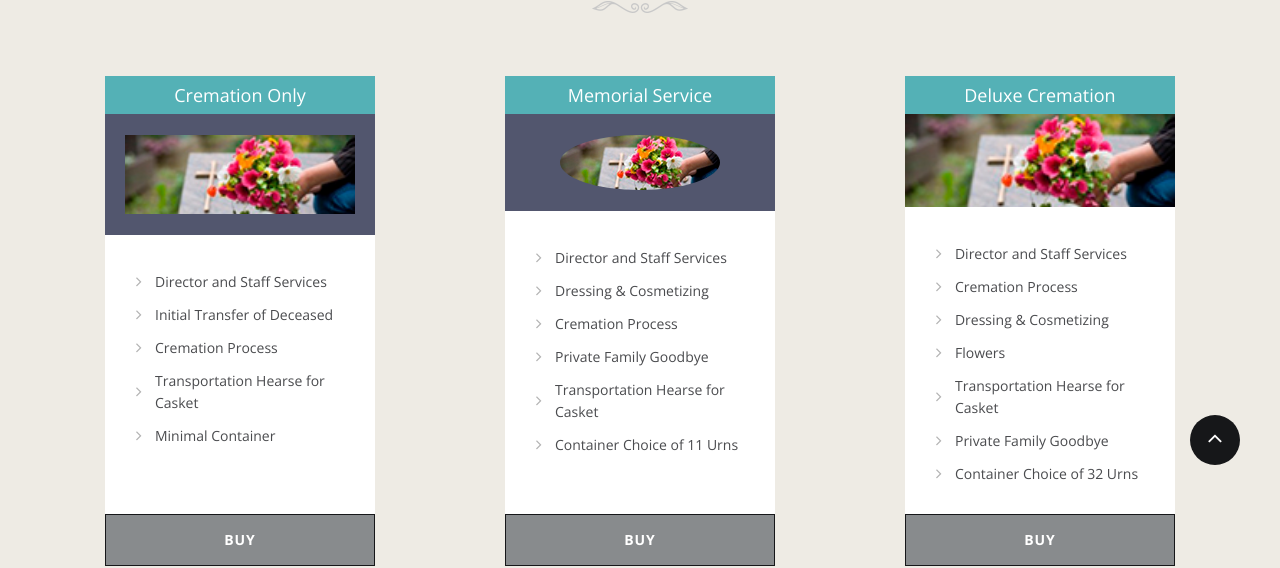
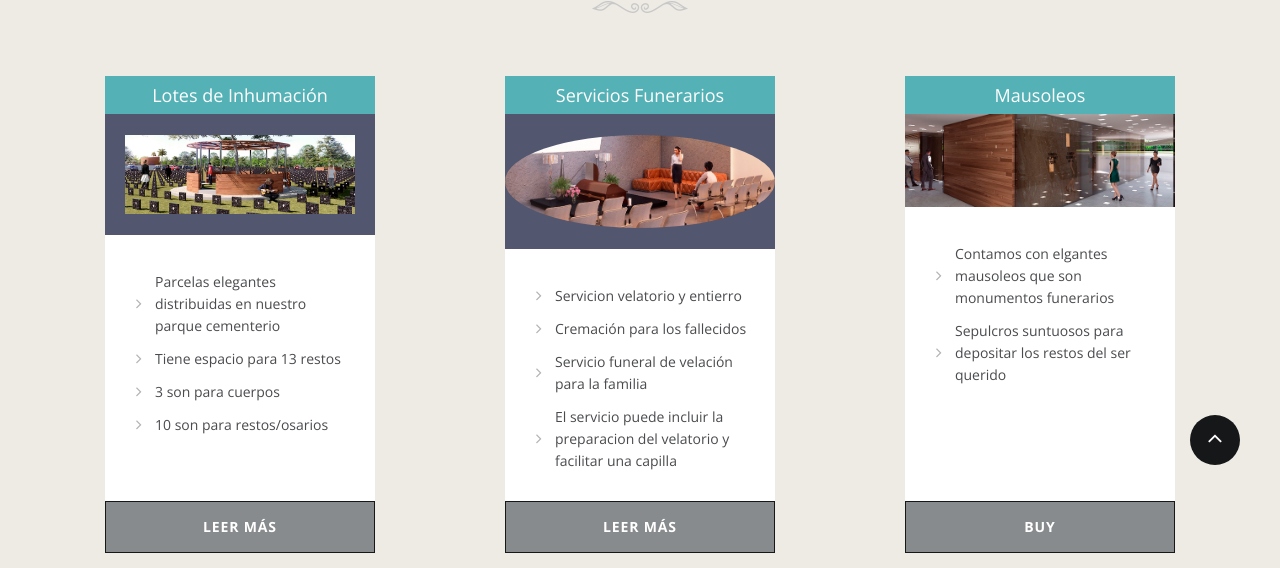
Before and after one commit to ser61/web_bdp, a plain HTML site: page productos.html in a window 1280 px wide. Shown: the part 395-963 px from the top of the page. Drawn offline with nearby package versions, Linux system fonts and the light colour scheme.

Commit message:
agregando descripcion de productos

```diff
--- a/productos.html
+++ b/productos.html
@@ -192,64 +192,56 @@
               <div class="cell-sm-4 cell-md-4 reveal-flex align-stretch">
                 <div class="pricing-table-variant-1">
                   <div class="title">
-                    <div class="h5">Cremation Only</div>
+                    <div class="h5">Lotes de Inhumación</div>
                   </div>
                   <div class="price">
-                    <img src="images/price.jpg" alt="" style="padding-left: 20px; padding-right: 20px">
+                    <img src="images/inhumacion.jpg" alt="" style="padding-left: 20px; padding-right: 20px">
                     <div class="h2" hidden>$39.00</div>
                   </div>
                   <div class="pricing-table-body">
                     <ul class="list-marked list-marked-variant-2">
-                      <li>Director and Staff Services</li>
-                      <li>Initial Transfer of Deceased</li>
-                      <li>Cremation Process</li>
-                      <li>Transportation Hearse for Casket</li>
-                      <li>Minimal Container</li>
+                      <li>Parcelas elegantes distribuidas en nuestro parque cementerio</li>
+                      <li>Tiene espacio para 13 restos</li>
+                      <li> 3 son para cuerpos</li>
+                      <li> 10 son para restos/osarios</li>
                     </ul>
                   </div>
-                  <div class="table-footer"><a href="#" class="btn btn-sm btn-primary btn-width-full">buy</a></div>
+                  <div class="table-footer"><a href="#" class="btn btn-sm btn-primary btn-width-full">Leer más</a></div>
                 </div>
               </div>
-              <div class="cell-sm-4 cell-md-4 reveal-flex align-stretch offset-top-30 offset-sm-top-0">
+              <div class="cell-sm-4 cell-md-4 reveal-flex align-stretch">
                 <div class="pricing-table-variant-1">
                   <div class="title">
-                    <div class="h5">Memorial Service</div>
+                    <div class="h5">Servicios Funerarios</div>
                   </div>
                   <div class="price">
-                    <img src="images/price.jpg" alt="" width="55" height="55" class="round width-auto"/>
+                    <img src="images/funeral.jpg" alt=""class="round width-auto"/>
                     <div class="h2" hidden>$39.00</div>
                   </div>
                   <div class="pricing-table-body">
                     <ul class="list-marked list-marked-variant-2">
-                      <li>Director and Staff Services</li>
-                      <li>Dressing & Cosmetizing</li>
-                      <li>Cremation Process</li>
-                      <li>Private Family Goodbye</li>
-                      <li>Transportation Hearse for Casket</li>
-                      <li>Container Choice of 11 Urns</li>
+                      <li>Servicion velatorio y entierro</li>
+                      <li>Cremación para los fallecidos</li>
+                      <li>Servicio funeral de velación para la familia</li>
+                      <li>El servicio puede incluir la preparacion del velatorio y facilitar una capilla</li>
                     </ul>
                   </div>
-                  <div class="table-footer"><a href="#" class="btn btn-sm btn-primary btn-width-full">buy</a></div>
+                  <div class="table-footer"><a href="#" class="btn btn-sm btn-primary btn-width-full">Leer más</a></div>
                 </div>
               </div>
               <div class="cell-sm-4 cell-md-4 reveal-flex align-stretch offset-top-30 offset-md-top-0">
                 <div class="pricing-table-variant-1">
                   <div class="title">
-                    <div class="h5">Deluxe Cremation</div>
+                    <div class="h5">Mausoleos</div>
                   </div>
-                  <img src="images/price.jpg" alt="">
+                  <img src="images/mausoleo.jpg" alt="">
                   <div class="price" hidden>
                     <div class="h2">$65.00</div>
                   </div>
                   <div class="pricing-table-body">
                     <ul class="list-marked list-marked-variant-2">
-                      <li>Director and Staff Services</li>
-                      <li>Cremation Process</li>
-                      <li>Dressing & Cosmetizing</li>
-                      <li>Flowers</li>
-                      <li>Transportation Hearse for Casket</li>
-                      <li>Private Family Goodbye</li>
-                      <li>Container Choice of 32 Urns</li>
+                      <li>Contamos con elgantes mausoleos que son monumentos funerarios</li>
+                      <li>Sepulcros suntuosos para depositar los restos del ser querido</li>
                     </ul>
                   </div>
                   <div class="table-footer"><a href="#" class="btn btn-sm btn-primary btn-width-full">buy</a></div>
```
Also changed, not shown: images/funeral.jpg (added), images/inhumacion.jpg (added), images/mausoleo.jpg (added).
